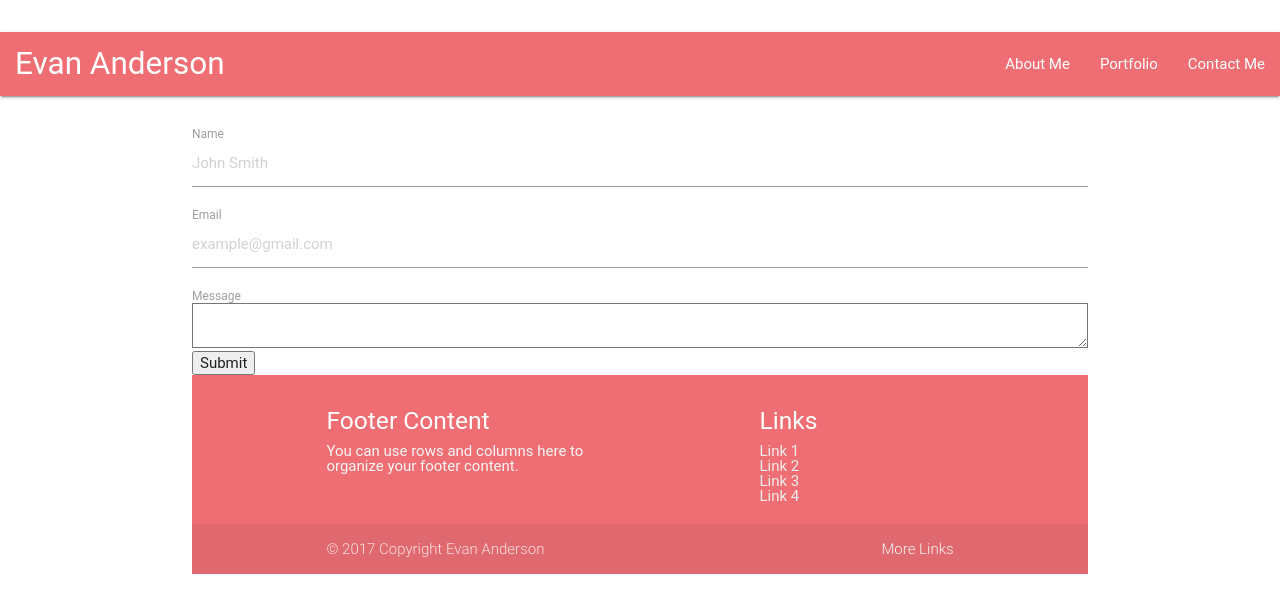
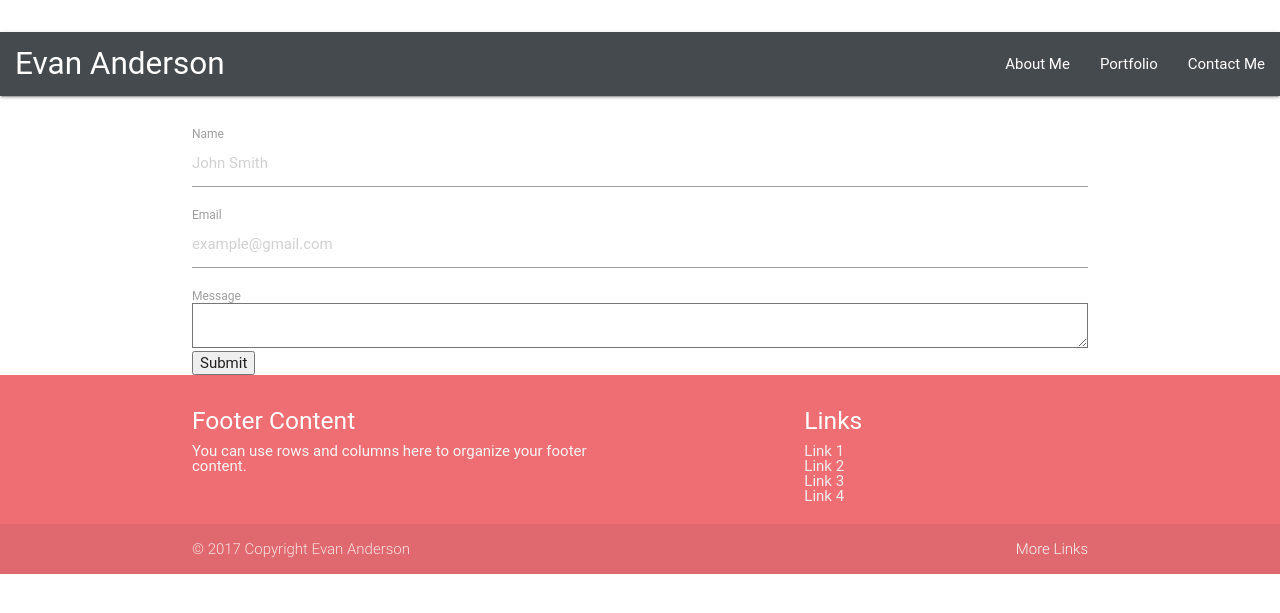
Before and after one commit to epanderson92/portfolio, a PHP site: page /contact.html in a window 1280 px wide. Shown: the top 613 px of the page. Run offline with PHP 8.4, Linux system fonts and the light colour scheme; some libraries are stand-ins or nearby versions; some web fonts are replaced.

Commit message:
chnaged nav bar color

```diff
--- a/assets/css/style.css
+++ b/assets/css/style.css
@@ -1,5 +1,6 @@
 nav{
 	position: fixed;
+	background-color: 454A4F;
 }
 
 #my-name {
--- a/contact.html
+++ b/contact.html
@@ -22,8 +22,6 @@
 	  </nav>
 
   <!-- contact -->
-  <section>
-
    <div id="main-container" class="container">
     <section class="main-section">
       <h1>Contact</h1>
@@ -45,8 +43,11 @@
         </ul>
         <input type="submit">
       </form>
+      </section>
+   </div>
 
-    </section>
+
+
 
 
     <!-- footer -->
--- a/index.html
+++ b/index.html
@@ -12,7 +12,7 @@
 	<!-- nav bar -->
 		<nav>
 	    <div class="nav-wrapper">
-	      <a href="#" class="brand-logo" id="my-name">Logo</a>
+	      <a href="#" class="brand-logo" id="my-name">Evan Anderson</a>
 	      <ul id="nav-mobile" class="right hide-on-med-and-down">
 	        <li><a href="about.html">About Me</a></li>
 	        <li><a href="index.html">Portfolio</a></li>
```
